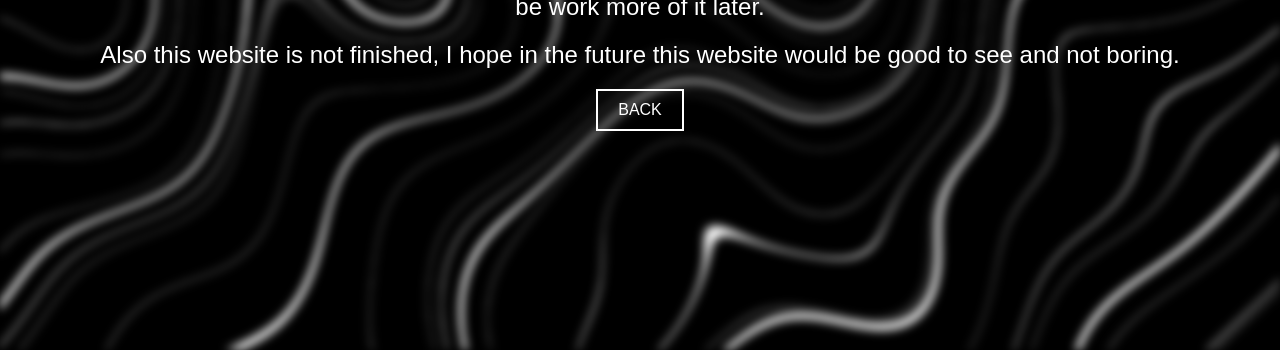
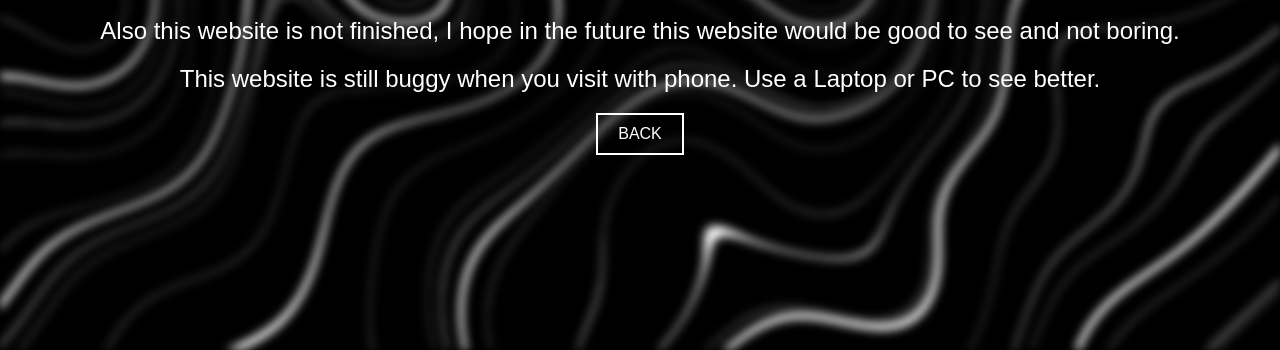
Before and after one commit to doesnotexists/web, a plain HTML site: page learn-more.html in a window 1280 px wide. Shown: the part 450-800 px from the top of the page. Drawn offline with Linux system fonts and the light colour scheme.

Commit message:
Update learn-more.html

```diff
--- a/learn-more.html
+++ b/learn-more.html
@@ -170,6 +170,7 @@
         <h1>Learn more</h1>
         <p>This website is for my blog (blogspot), I know this website is really plain and boring because I made it just a day. I'll be work more of it later.</p>
         <p>Also this website is not finished, I hope in the future this website would be good to see and not boring.</p>
+        <p>This website is still buggy when you visit with phone. Use a Laptop or PC to see better.</p>
         <a href="index.html" class="nav-link">Back</a>
     </div>
 
```
